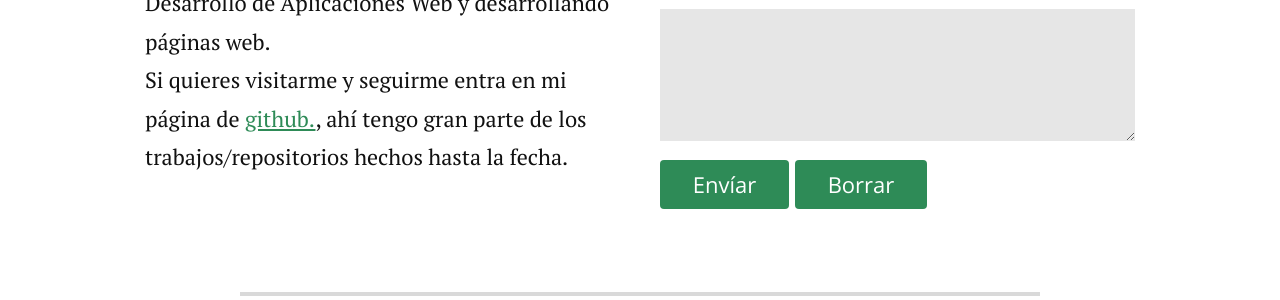
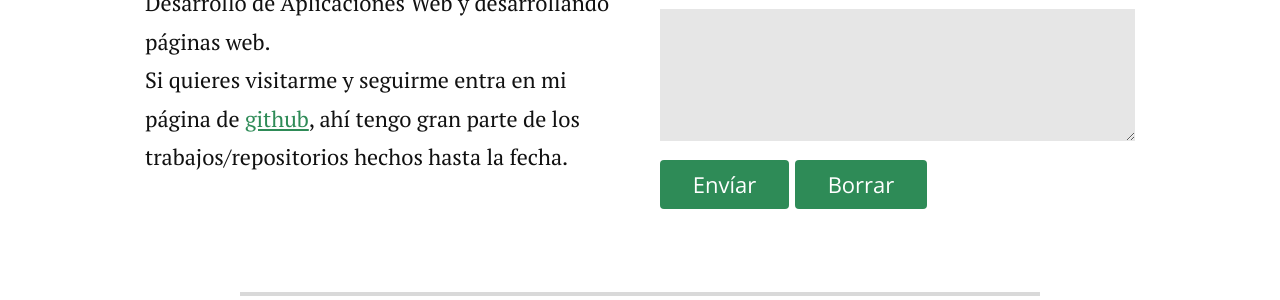
Before and after one commit to tryn0/tryn0.github.io, a Jekyll site: the page built from contact.md, in a window 1280 px wide. Shown: the part 724-1024 px from the top of the page. Built offline with Jekyll 4.4.1, drawn with Linux system fonts in a browser that asks for light colours; nearby versions of some CDN libraries.

```diff
--- a/contact.md
+++ b/contact.md
@@ -8,7 +8,7 @@ title: Contactar
   <div class="contactContent">
     <p class="intro">En esta sección podéis contactar conmigo, podéis enviarme un correo gracias a esta sección.</p>
     <p>Recuerda que aún sigo con el aprendizaje de Desarrollo de Aplicaciones Web y desarrollando páginas web.<br>
-    Si quieres visitarme y seguirme entra en mi página de <a href="http://github.com/tryn0/">github.</a>, ahí tengo gran parte de los trabajos/repositorios hechos hasta la fecha.</p>
+    Si quieres visitarme y seguirme entra en mi página de <a href="http://github.com/tryn0/">github</a>, ahí tengo gran parte de los trabajos/repositorios hechos hasta la fecha.</p>
 
   </div>
   <form method="POST" action="https://formspree.io/vkae@live.com">
```
